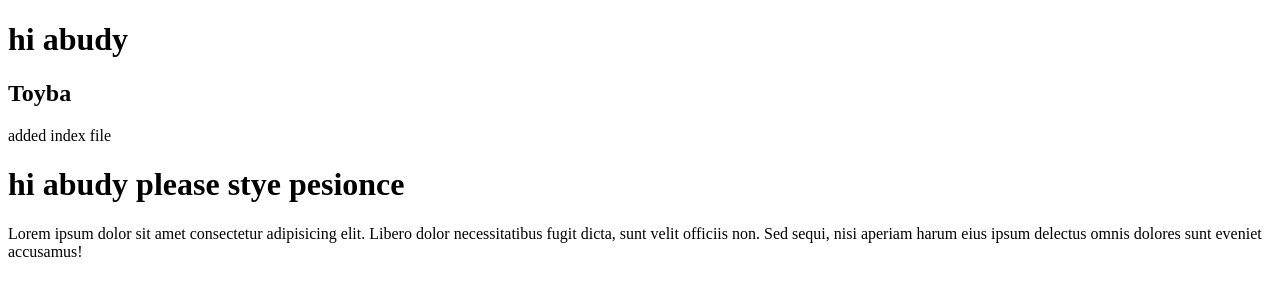
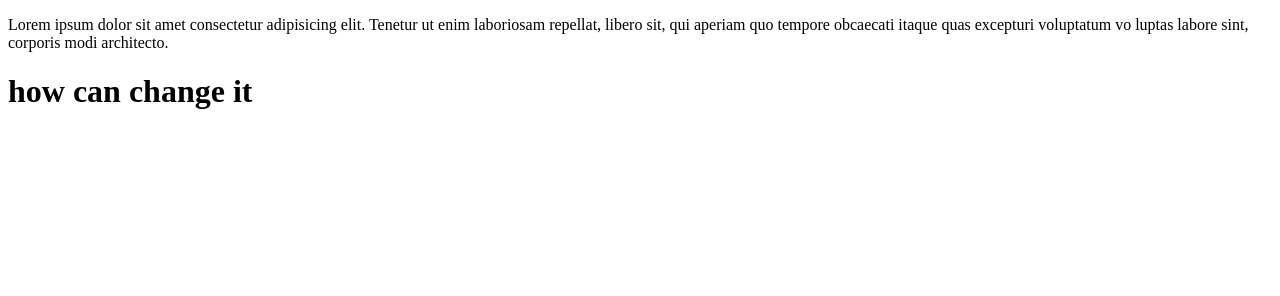
Before and after one commit to abudiayu/new-abudy-projuct, a plain HTML site: page index.html in a window 1280 px wide. Drawn offline with Linux system fonts and the light colour scheme.

Commit message:
Update index.html
i have made it.!!!

```diff
--- a/index.html
+++ b/index.html
@@ -6,14 +6,14 @@
     <title>abudy</title>
 </head>
 <body>
-    <h1>hi abudy</h1>
-    <h2>Toyba</h2>
-    <p>added index file</p>
-     <h1>hi abudy please stye pesionce</h1>
-     <p>Lorem ipsum dolor sit amet consectetur
-        adipisicing elit. Libero dolor necessitatibus
-        fugit dicta, sunt velit officiis non. Sed sequi,
-        nisi aperiam harum eius ipsum delectus omnis dolores
-        sunt eveniet accusamus!</p>
+    <p>
+        Lorem ipsum dolor sit amet consectetur adipisicing elit.
+         Tenetur ut enim laboriosam repellat, libero sit, qui aperiam quo tempore obcaecati
+         itaque quas excepturi voluptatum vo
+         luptas labore sint, corporis modi architecto.
+    </p>
+    <div>
+        <h1>how can change it</h1>
+    </div>
 </body>
 </html>
```
